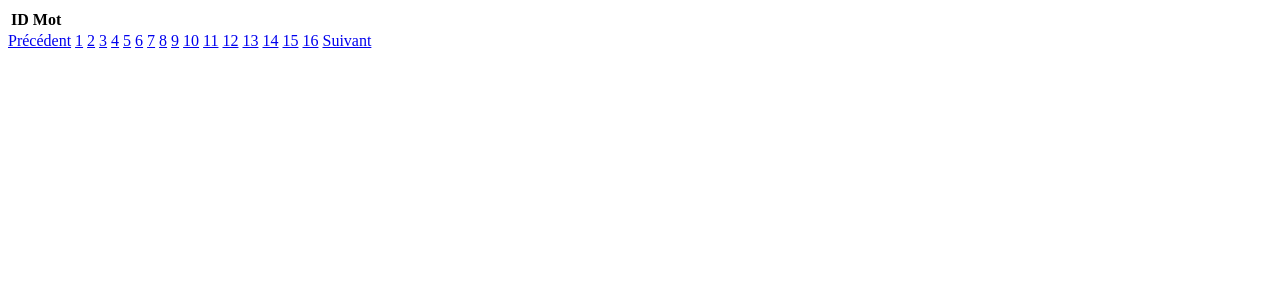
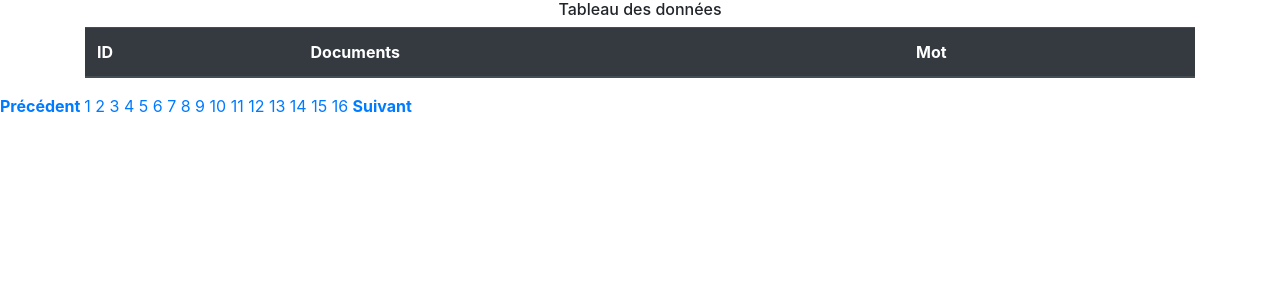
Before and after one commit to Mahadia/pagination, a PHP site: the page made by index.php in a window 1280 px wide. Shown: the top 300 px of the page. Run offline with PHP 8.4, Linux system fonts and the light colour scheme; data comes from the database, SQL or seed files in the repository; lists and menus that the app fills with data are empty.

Commit message:
mise en forme

```diff
--- /dev/null
+++ b/connexion.php
@@ -0,0 +1,6 @@
+<?php
+// Connexion au server MySQL
+$con = mysqli_connect("localhost", "root", "");
+// Sélection de la base coursphp
+$m = mysqli_select_db($con,"bdm");
+?>
--- a/index.php
+++ b/index.php
@@ -1,9 +1,17 @@
+<!DOCTYPE html>
+<html lang="fr">
+<head>
+    <meta charset="UTF-8">
+    <meta name="viewport" content="width=device-width, initial-scale=1.0">
+    <title>Document</title>
+    <link rel="stylesheet" href="https://stackpath.bootstrapcdn.com/bootstrap/4.4.1/css/bootstrap.min.css" integrity="sha384-Vkoo8x4CGsO3+Hhxv8T/Q5PaXtkKtu6ug5TOeNV6gBiFeWPGFN9MuhOf23Q9Ifjh" crossorigin="anonymous">
+    </head>
+
 <?php
-// Connexion au server MySQL
-$con = mysqli_connect("localhost", "root", "");
-// Sélection de la base coursphp
-$m = mysqli_select_db($con,"bdm");
+
+require_once('connexion.php');
 // on declare le nombre de page
+
 $num_page=10;
 //test si la page est la valeur pas vide
 if (isset($_GET["page"])) {
@@ -20,23 +28,38 @@ $sql = "SELECT * FROM texte LIMIT $start_from, $num_page";
 
 $result = mysqli_query($con,$sql);
 ?>
-<table>
-<tr>
-    <td><strong> ID </strong></td>
-    <td><strong> Mot </strong></td>
 
-</tr>
+<body>
+    <div class="container">
+      <h6 style="text-align:center;">Tableau des données</h6>
+      <table class="table table-dark">
+        <thead>
+          <tr>
+            <th>ID</th>
+            <th>Documents</th>
+            <th> Mot </th>
+          </tr>
+        </thead>
+        <tbody>
+
 <?php
 while ($row = mysqli_fetch_array($result)) {
 ?>
             <tr>
             <td><?php echo $row['id_mot']; ?></td>
+            <td><?php echo $row['documents']; ?></td>
             <td><?php echo $row['mot']; ?></td>
+
             </tr>
+
 <?php
 };
 ?>
-</table>
+ </tbody>
+      </table>
+    </div>
+  </body>
+</html>
 <?php
 $sql = "SELECT * FROM texte";
 //Pour lancer la requete
@@ -58,12 +81,12 @@ $preview = $_GET["page"]-1;
 // pour avancer d'un pas
 $next = $_GET["page"]+1;
 // Afficher le lien précedent
-echo "<a href='index.php?page=$preview'>".'Précédent'."</a> "; // Goto 1st page
+echo "<a href='index.php?page=$preview' >".'<strong>Précédent </strong>'."</a> "; // Goto 1st page
 //boucle pour afficher toute les pages
 for ($i=1; $i<=$total_pages; $i++) {
     // Afficher du nombre pages calculer précédemment
-            echo "<a href='index.php?page=".$i."'>".$i."</a> ";
+            echo "<a href='index.php?page=".$i."'.>".$i."</a> ";
 };
 // Afficher le lien suivant
-echo "<a href='index.php?page=$next'>".'Suivant'."</a> "; // Goto last page
+echo "<a href='index.php?page=$next'>".'<strong>Suivant</strong>'."</a> "; // Goto last page
 ?>
```
